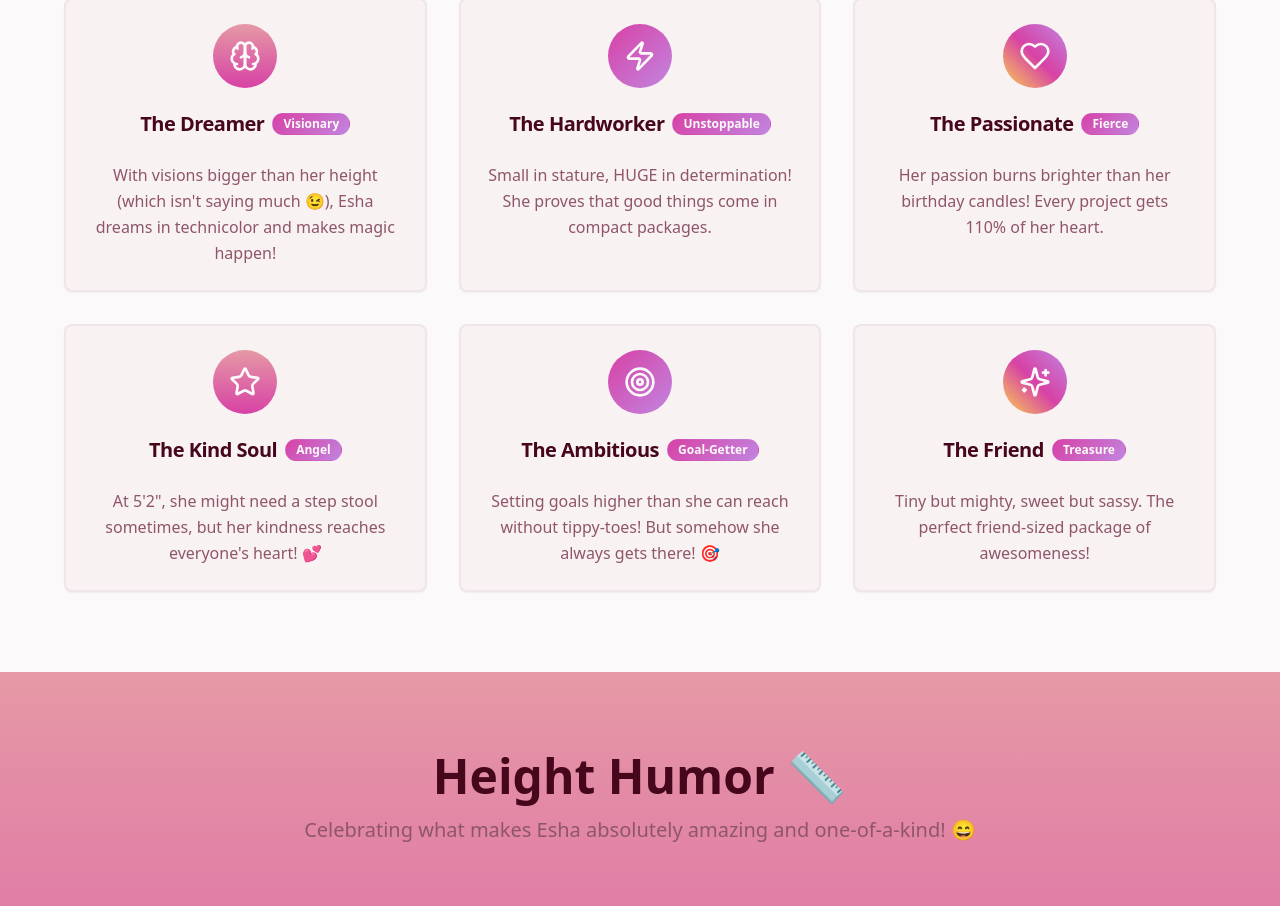
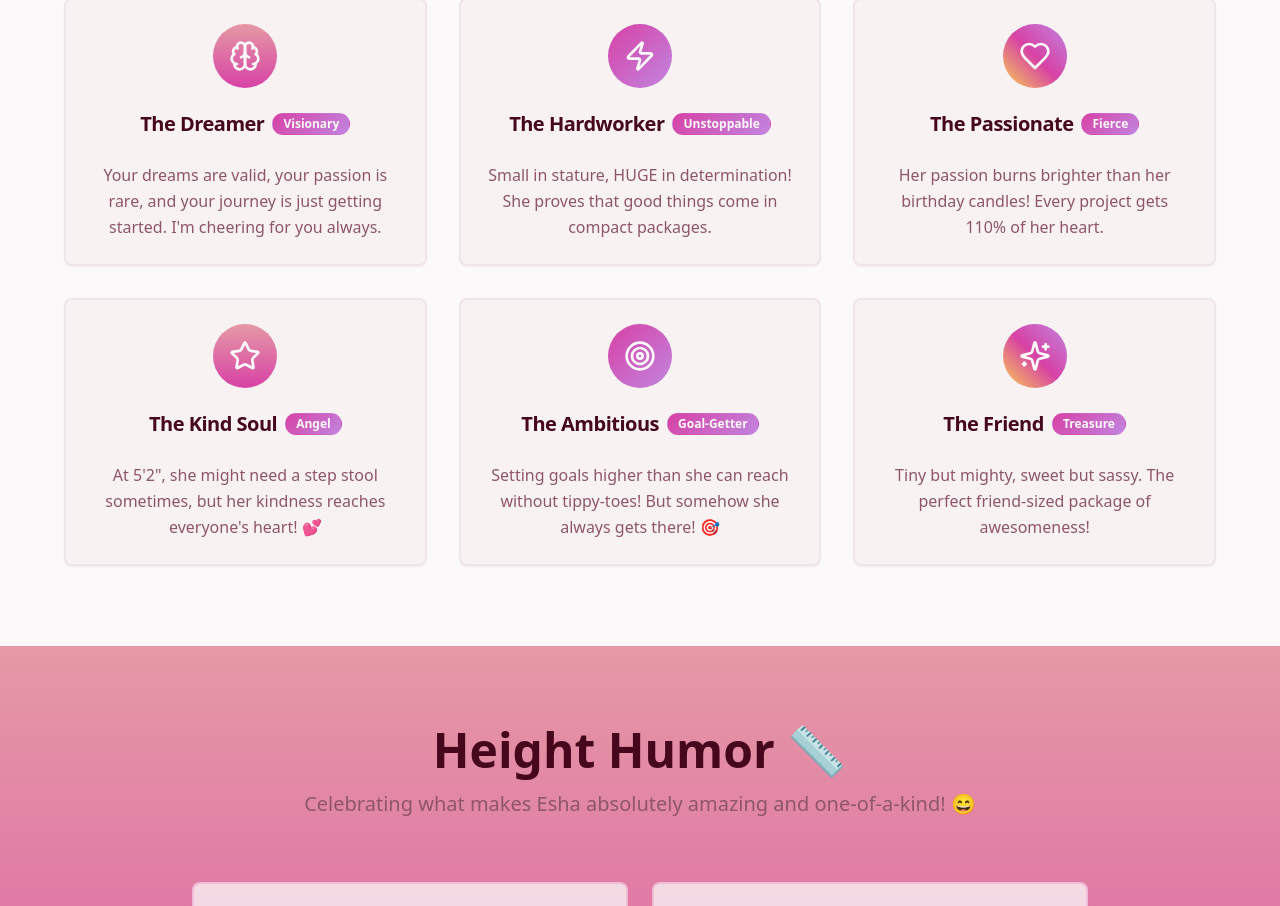
Before and after one commit to MBIlalsheikh05/Birthday-Wish-Website, a React (Vite) app: page / in a window 1280 px wide. Shown: the part 1038-1944 px from the top of the page. Built offline with nearby package versions, Linux system fonts and the light colour scheme.

Commit message:
Add encouraging message
Add a new encouraging message to the application.

```diff
--- a/src/components/QualitiesSection.tsx
+++ b/src/components/QualitiesSection.tsx
@@ -6,7 +6,7 @@ const qualities = [
   {
     icon: Brain,
     title: "The Dreamer",
-    description: "With visions bigger than her height (which isn't saying much 😉), Esha dreams in technicolor and makes magic happen!",
+    description: "Your dreams are valid, your passion is rare, and your journey is just getting started. I'm cheering for you always.",
     gradient: "bg-gradient-dreamy",
     badge: "Visionary"
   },
```
